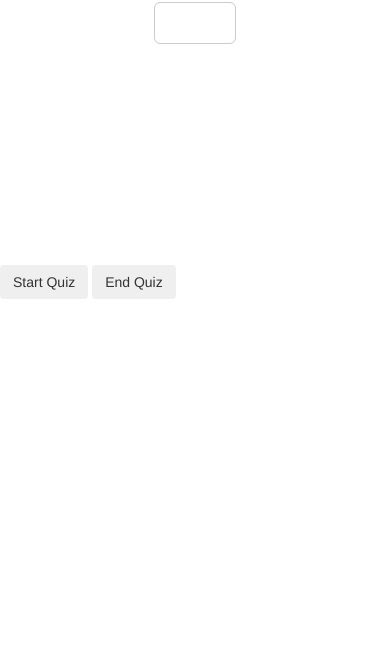
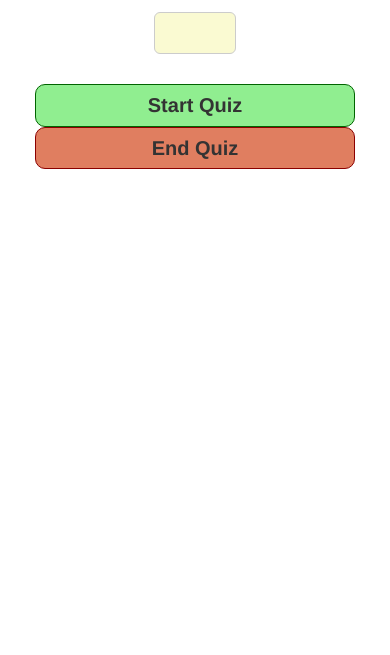
Before and after one commit to tomaspz/javascript-code-quiz, a plain HTML site: page index.html in a window 390 px wide. Shown: the part 189-844 px from the top of the page. Drawn offline with nearby package versions, Linux system fonts and the light colour scheme.

Commit message:
improved Bootstrap and css for responsiveness and better looking

```diff
--- a/assets/css/style.css
+++ b/assets/css/style.css
@@ -14,22 +14,37 @@ main {
 
 #timer {
     padding: 20px 40px;
+    background-color: lightgoldenrodyellow;
 }
 
 #score {
     padding: 20px 40px;
+    background-color: lightgoldenrodyellow;
 }
 
 #divStartStop {
-
+    height: 50px;
+    margin: 0px 20px;
 }
 
 #startButton {
-
+    border: 1px solid darkgreen;
+    border-radius: 10px;
+    background-color: lightgreen;
+    font-weight: bold;
+    font-size: 20px;
 }
 
 #stopButton {
+    border: 1px solid darkred;
+    border-radius: 10px;
+    background-color: rgb(224, 126, 96);
+    font-weight: bold;
+    font-size: 20px;
+}
 
+.container-fluid {
+    margin-top: 20px;
 }
 
 /* MAIN BODY STYLING */
--- a/assets/js/script.js
+++ b/assets/js/script.js
@@ -11,12 +11,12 @@ var stopTest = document.getElementById("stopButton");
 
 var timer = document.getElementById("timer");
 
-var testTime = 120;     // this is a 2 min test
+var testTime = 0;     // the time of the test will increase every second
 var testScore = 0;      // the test score starts at 0 points
 
 function setTimer() {                                          // function name
     var timerInterval = setInterval(function() {
-      testTime--;                                            // decrease secondsLeft by 1
+      testTime++;                                            // decrease secondsLeft by 1
       timer.innerHTML = testTime ;   // write secondsLeft on screen
 
       if(testTime === 0) {                   // when secondsLeft is zero
--- a/index.html
+++ b/index.html
@@ -37,6 +37,13 @@
         </header>
 
         <main class="container-fluid">
+
+            <section>
+                <div id="divStartStop">
+                    <button type="button" name="Start Quiz" id="startButton" class="btn col-xs-12 col-sm-12 col-md-6">Start Quiz</button>
+                    <button type="button" name="End Quiz" id="stopButton" class="btn col-xs-12 col-sm-12 col-md-6">End Quiz</button>
+                </div>
+            </section>
 
             <section>
 
@@ -85,10 +92,7 @@
         </main>
 
         <footer>
-            <div id="divStartStop">
-                <button type="button" name="Start Quiz" id="startButton" class="btn">Start Quiz</button>
-                <button type="button" name="End Quiz" id="stopButton" class="btn">End Quiz</button>
-            </div>
+
         </footer>
 
 
```
